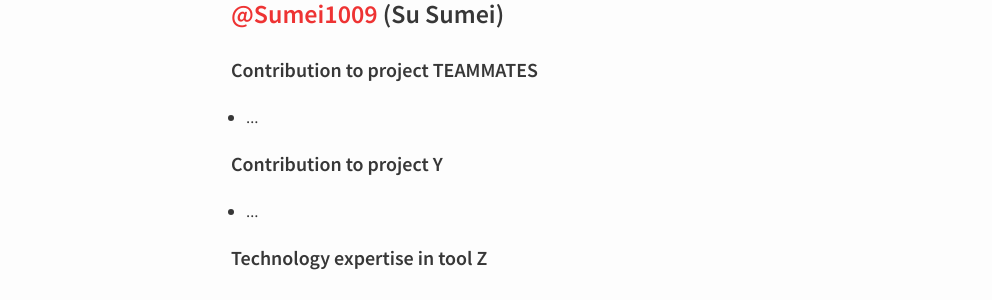
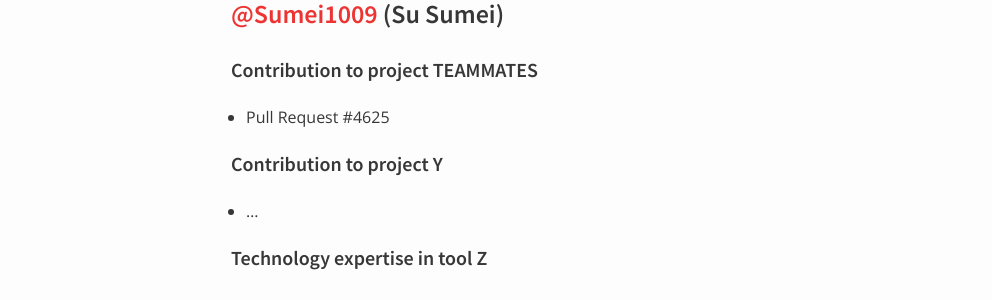
Before and after one commit to nus-oss/cs3281-AY1516S2-website, a Jekyll site: the page built from teams/teammates.md, in a window 1280 px wide. Shown: the part 1594-1894 px from the top of the page, without its empty margins (139-1131 px from the left). Built offline with Jekyll 4.4.1, drawn with Linux system fonts in a browser that asks for light colours.

Commit message:
update teammate page

```diff
--- a/teams/teammates.md
+++ b/teams/teammates.md
@@ -59,7 +59,7 @@ permalink: /teams/teammates/
 ### [@Sumei1009](https://github.com/Sumei1009) (Su Sumei)
 
 #### Contribution to project TEAMMATES
- * ...
+* Pull Request #4625
 
 #### Contribution to project Y
  * ...
```
